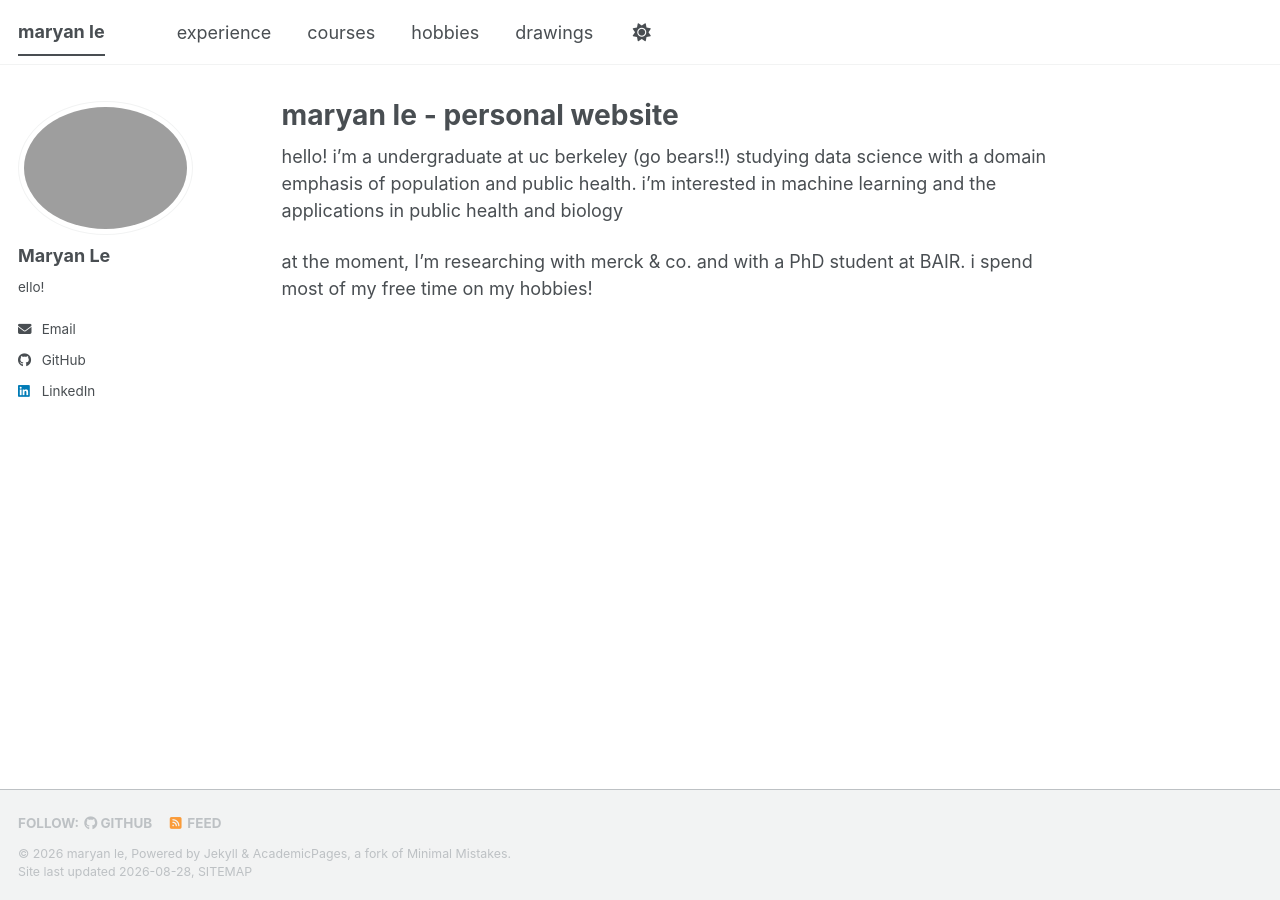
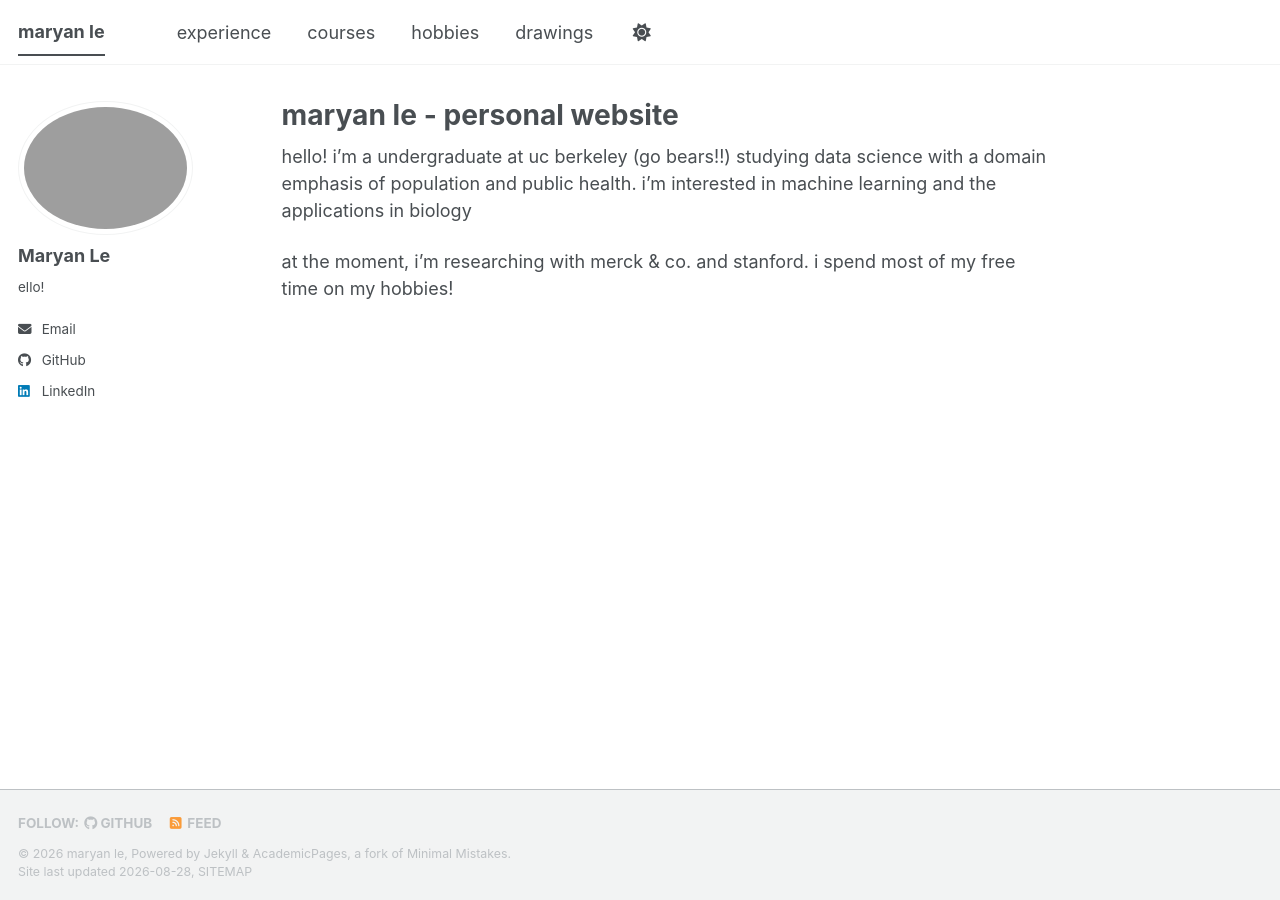
Before and after one commit to lemaryan/lemaryan.github.io, a Jekyll site: the page built from _pages/about.md, in a window 1280 px wide. Built offline with Jekyll 4.4.1, drawn with Linux system fonts in a browser that asks for light colours; a style sheet for code colours, icons or effects is not loaded.

Commit message:
Revise personal introduction in about.md
Updated affiliations and interests in the about section.

```diff
--- a/_pages/about.md
+++ b/_pages/about.md
@@ -7,6 +7,6 @@ redirect_from:
   - /about.html
 ---
 
-hello! i'm a undergraduate at uc berkeley (go bears!!) studying data science with a domain emphasis of population and public health. i'm interested in machine learning and the applications in public health and biology
+hello! i'm a undergraduate at uc berkeley (go bears!!) studying data science with a domain emphasis of population and public health. i'm interested in machine learning and the applications in biology
 
-at the moment, I'm researching with merck & co. and with a PhD student at BAIR. i spend most of my free time on my hobbies!
+at the moment, i'm researching with merck & co. and stanford. i spend most of my free time on my hobbies!
```
